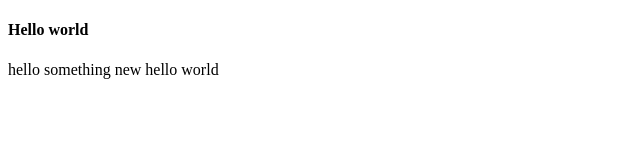
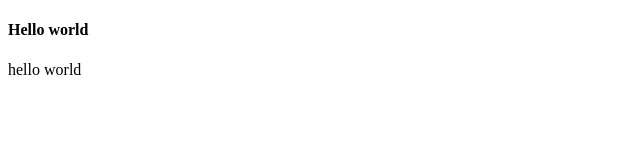
Before and after one commit to Ishrak4/my-third-repo, a plain HTML site: page index.html in a window 1280 px wide. Shown: the whole page, without its empty margins (0-640 px from the left). Drawn offline with Linux system fonts and the light colour scheme.

Commit message:
Update index.html

```diff
--- a/index.html
+++ b/index.html
@@ -8,8 +8,6 @@
 </head>
 <body>
     <h4>Hello world</h4>
-    hello
-    something new
     hello world
 </body>
 </html>
```
